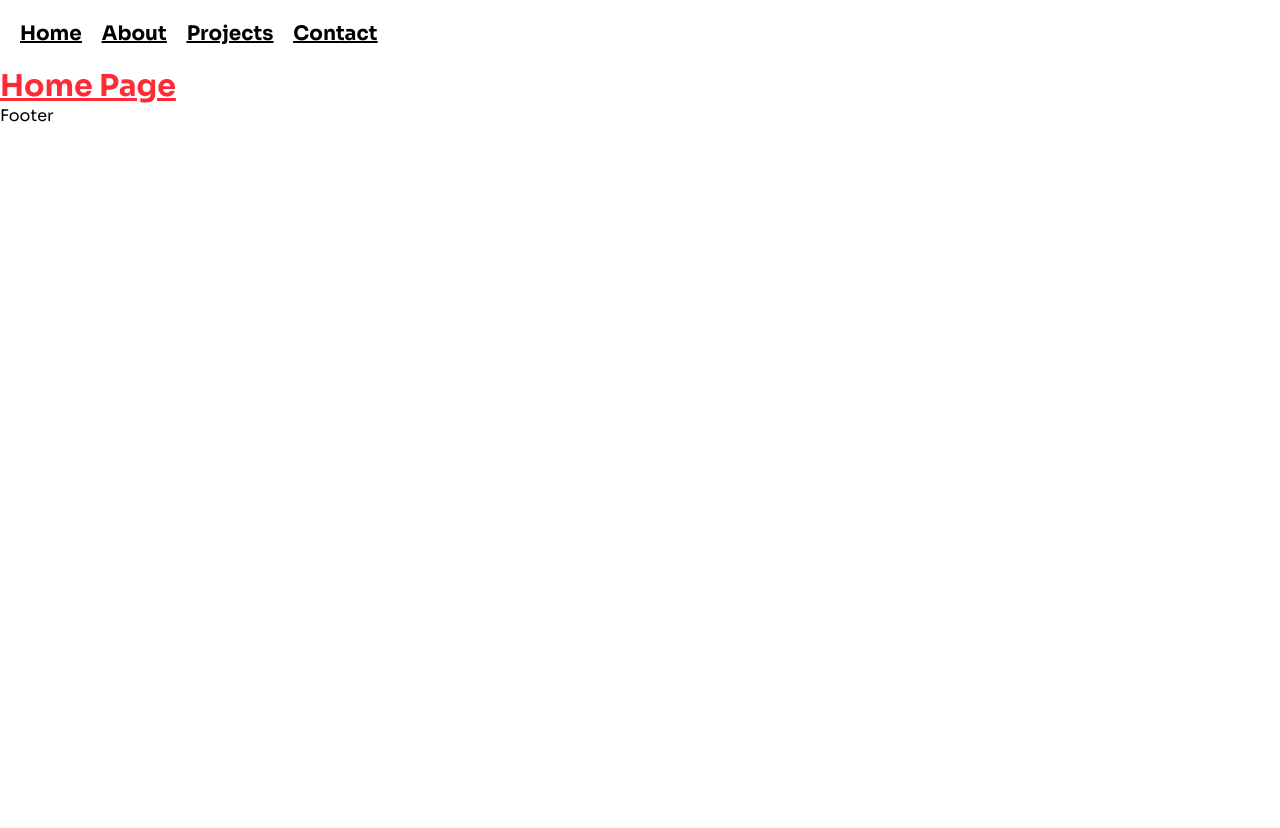
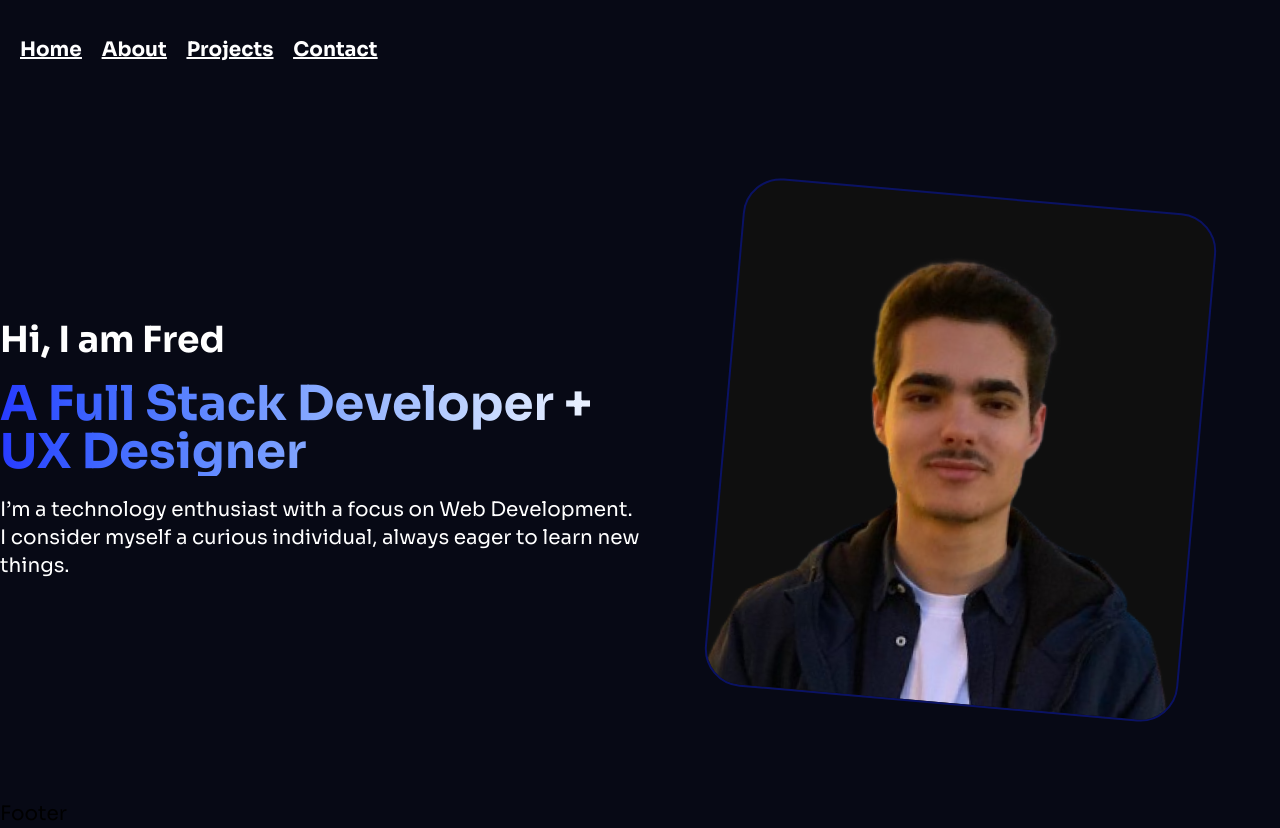
Before and after one commit to TwickE/Portfolio, a Next.js app: page / in a window 1280 px wide. Before the commit the page ends 800 px from the top, so only its background shows below. Built offline with nearby package versions, Linux system fonts and the light colour scheme.

Commit message:
Started working on the Hero Section

```diff
--- a/app/(root)/page.tsx
+++ b/app/(root)/page.tsx
@@ -1,9 +1,24 @@
-
+import Image from "next/image"
 
 export default function Home() {
     return (
-        <h1 className="text-3xl text-red-500 font-bold underline">
-            Home Page
-        </h1>
+        <main className="max-w-[1320px] min-h-[calc(100vh-196px)] mx-auto flex my-12 bg-">
+            <div className="flex flex-col justify-center gap-5 w-1/2 text-white">
+                <h2 className="text-4xl font-bold">Hi, I am Fred</h2>
+                <h1 className="text-5xl font-bold text-gradient-dark">A Full Stack Developer +<br/>UX Designer</h1>
+                <p>I’m a technology enthusiast with a focus on Web Development. I consider myself a curious individual, always eager to learn new things.</p>
+            </div>
+            <div className=" flex items-center justify-center w-1/2">
+                <div className="bg-dark-photo-bg rounded-[38px] w-fit rotate-5 hover:rotate-0 transition-transform duration-300">
+                    <Image
+                        src="/assets/profilePhoto.webp"
+                        alt="Profile Photo"
+                        width={475}
+                        height={510}
+                        className="border-2 border-secondary rounded-[38px] hover:border-primary transition-border duration-300"
+                    />
+                </div>
+            </div>
+        </main>
     )
 }
--- a/app/globals.css
+++ b/app/globals.css
@@ -1,13 +1,40 @@
 @import "tailwindcss";
 
-:root {
-    --font-sora: 'Sora', sans-serif;
+@layer base {
+    * {
+        @apply box-border;
+    }
+
+    body {
+        @apply font-sora text-xl bg-dark-mode-100;
+    }
 }
 
-html {
-    font-family: var(--font-sora);
+@theme {
+    --font-sora: var(--font-sora);
+
+    --color-primary: #283aff;
+    --color-secondary: #0A1264;
+
+    --color-dark-mode-100: #070915;
+    --color-dark-mode-200: #050509;
+
+    --color-dark-photo-bg: #0F0F0F;
+
+
+
+
+    /* --breakpoint-xs: 480px;
+
+    --background-image-hero-pattern: url("/hero-bg.png"); */
 }
 
-* {
-    box-sizing: border-box;
+@layer components {
+    .text-gradient-light {
+        @apply bg-linear-to-r from-[#283aff] to-[#0A1264] bg-clip-text text-transparent;
+    }
+
+    .text-gradient-dark {
+        @apply bg-linear-to-r from-[#283aff] to-[#ffffff] bg-clip-text text-transparent;
+    }
 }
--- a/components/Navbar.tsx
+++ b/components/Navbar.tsx
@@ -2,7 +2,7 @@ import Link from 'next/link'
 
 const Navbar = () => {
   return (
-    <header className='flex gap-5 text-xl underline font-bold p-5'>
+    <header className='flex items-center gap-5 text-xl underline font-bold p-5 w-full h-25 text-white'>
         <Link href="/">Home</Link>
         <Link href="/about">About</Link>
         <Link href="/projects">Projects</Link>
```
Also changed, not shown: public/assets/profilePhoto.webp (added).
